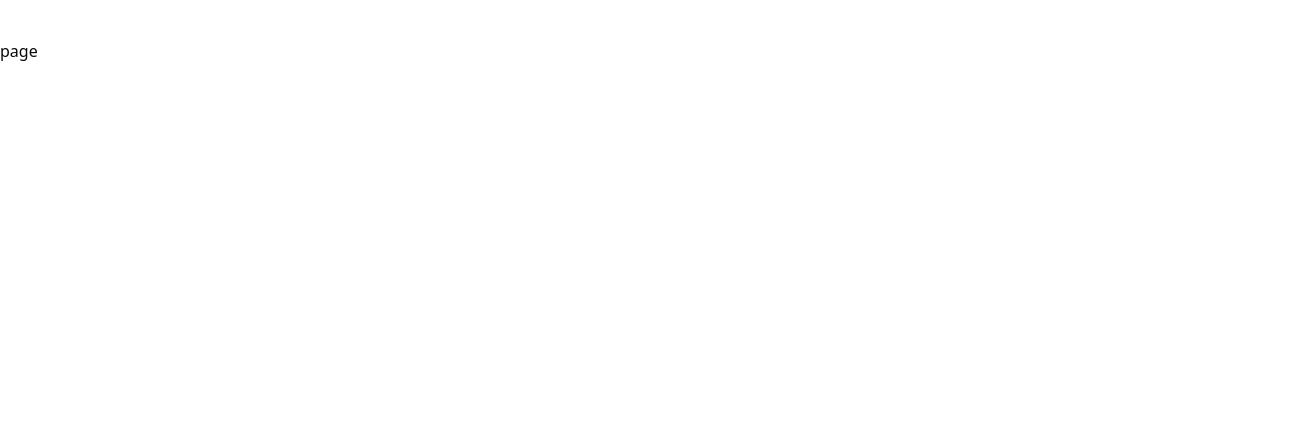
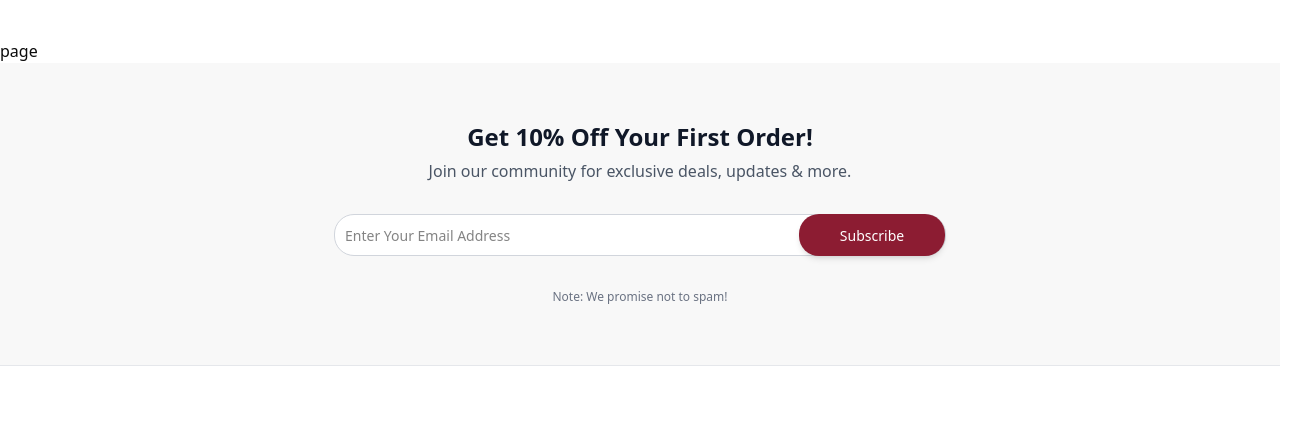
Before and after one commit to PanaceaSolution/BakeryWebsite, a Next.js app in the folder client/: page /category/1 in a window 1280 px wide. Shown: the part 347-777 px from the top of the page, 1310 px wide, since content can reach past the window. Built offline with nearby package versions, Linux system fonts and the light colour scheme.

Commit message:
ui:footer and subscription component attached in main layout page

```diff
--- a/client/src/app/(routes)/page.tsx
+++ b/client/src/app/(routes)/page.tsx
@@ -1,14 +1,10 @@
 import DeliveryInfoContainer from "@/components/features/deliveryinfo/DeliveryInfoContainer";
 import FaqAccordion from "@/components/features/faq/FAQAccordin";
-import Footer from "@/components/features/footer/Footer";
 
 import HeroSection from "@/components/features/herosection/HeroSection";
 import InfoTiles from "@/components/features/infotiles/InfoTiles";
 import Banner from "@/components/features/shared/banner/Banner";
 import HomeProductsComponent from "@/components/features/shared/cards/ProductsContainer";
-import SubscribeSection from "@/components/features/subscribe/SubscribeSection";
-import { Button } from "@/components/ui/button";
-import Image from "next/image";
 
 //dynamically data will be fetched here
 const data = {
@@ -220,8 +216,6 @@ export default function Home() {
       <InfoTiles />
       <DeliveryInfoContainer />
       <FaqAccordion />
-      <SubscribeSection />
-      <Footer />
 
     </div>
 
--- a/client/src/app/layout.tsx
+++ b/client/src/app/layout.tsx
@@ -4,6 +4,8 @@ import "@/styles/globals.css";
 import Provider from "@/utils/providers";
 import NavBar from "@/components/features/shared/NavBar";
 import SliderSection from "@/components/features/home/Sliders/SliderSection";
+import SubscribeSection from "@/components/features/subscribe/SubscribeSection";
+import Footer from "@/components/features/footer/Footer";
 
 const geistSans = Geist({
   variable: "--font-geist-sans",
@@ -34,6 +36,8 @@ export default function RootLayout({
           <NavBar />
           <SliderSection />
           {children}
+          <SubscribeSection />
+          <Footer />
         </Provider>
       </body>
     </html>
```
